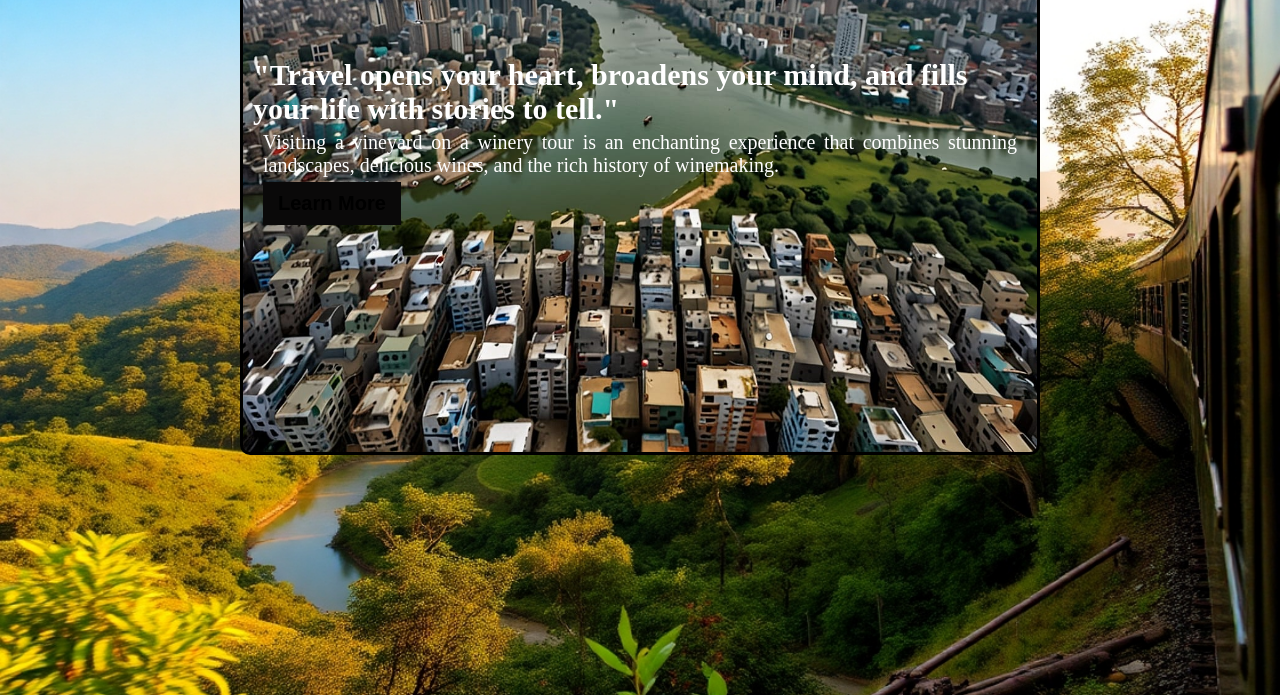
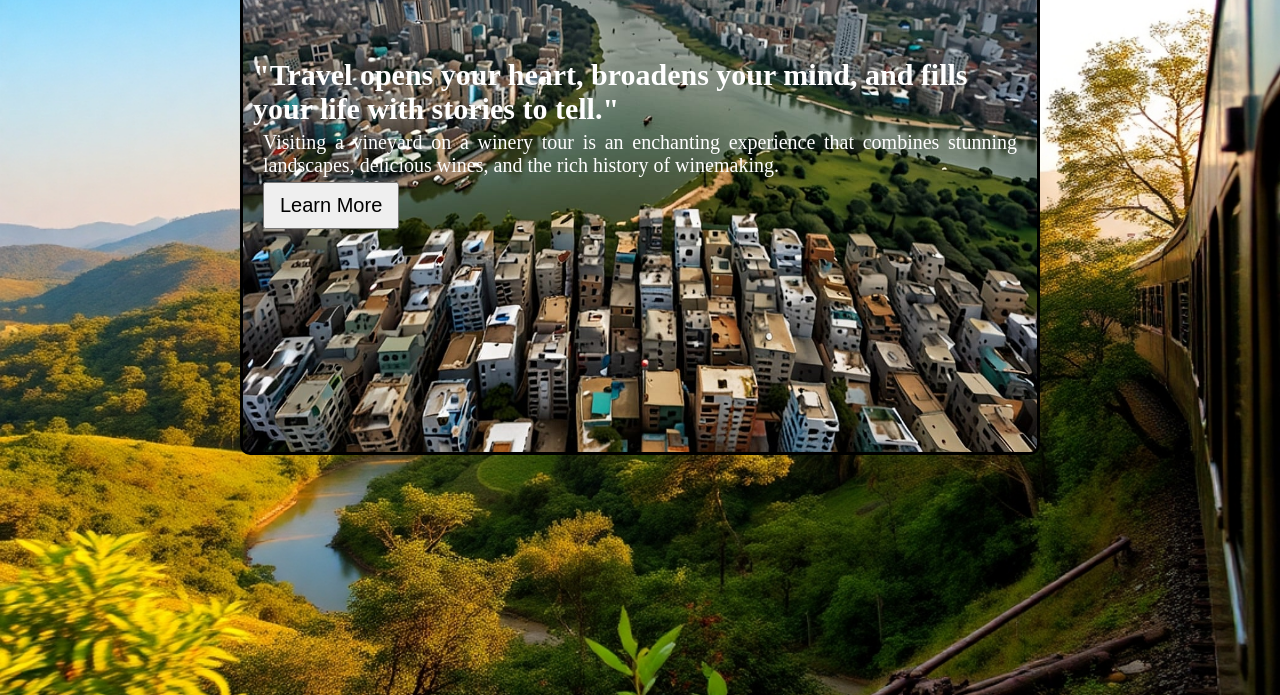
Before and after one commit to samaundip/CSS-Project-first, a plain HTML site: page index.html in a window 1280 px wide. Shown: the part 155-850 px from the top of the page. Drawn offline with Linux system fonts and the light colour scheme; a web font is replaced by a local one.

Commit message:
some design update index & style

```diff
--- a/index.html
+++ b/index.html
@@ -6,7 +6,7 @@
     <link rel="stylesheet" href="https://cdnjs.cloudflare.com/ajax/libs/font-awesome/6.7.2/css/all.min.css" integrity="sha512-Evv84Mr4kqVGRNSgIGL/F/aIDqQb7xQ2vcrdIwxfjThSH8CSR7PBEakCr51Ck+w+/U6swU2Im1vVX0SVk9ABhg==" crossorigin="anonymous" referrerpolicy="no-referrer" />
     <link rel="stylesheet" href="./styles/style.css">
 
-    <title>Document</title>
+    <title>Ass. project Css</title>
 </head>
 <body>
 <div class="overlap-container">
--- a/styles/style.css
+++ b/styles/style.css
@@ -89,7 +89,7 @@ body{  background-image:url("../src/WhatsApp\ Image\ 2025-01-03\ at\ 19.16.55_67
 
 
 
-  button { background-color: rgb(10, 9, 9);
+  .button > button { background-color: rgb(10, 9, 9);
            color: white;
            border: none;
            margin-left: 10px;
```
